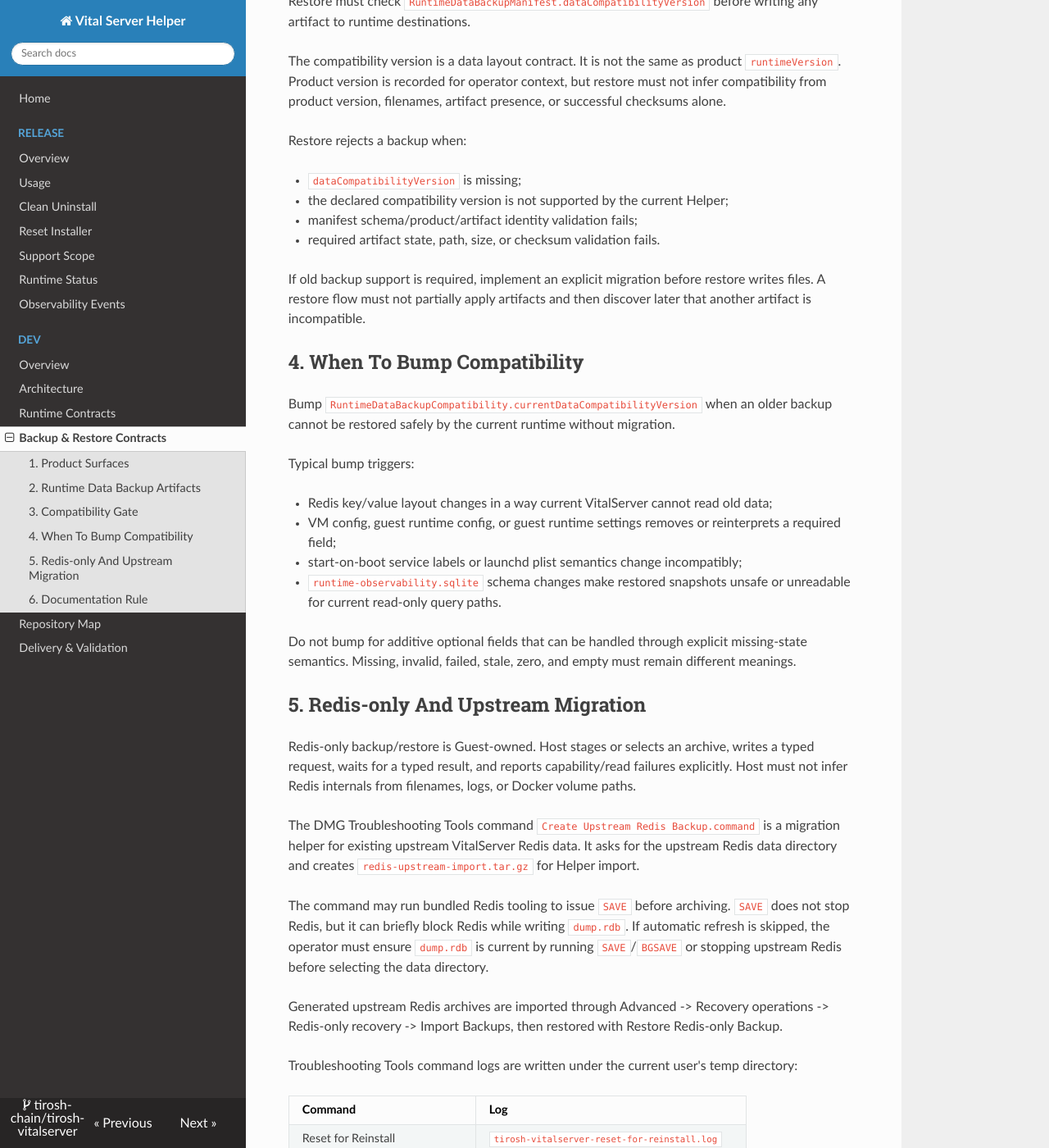
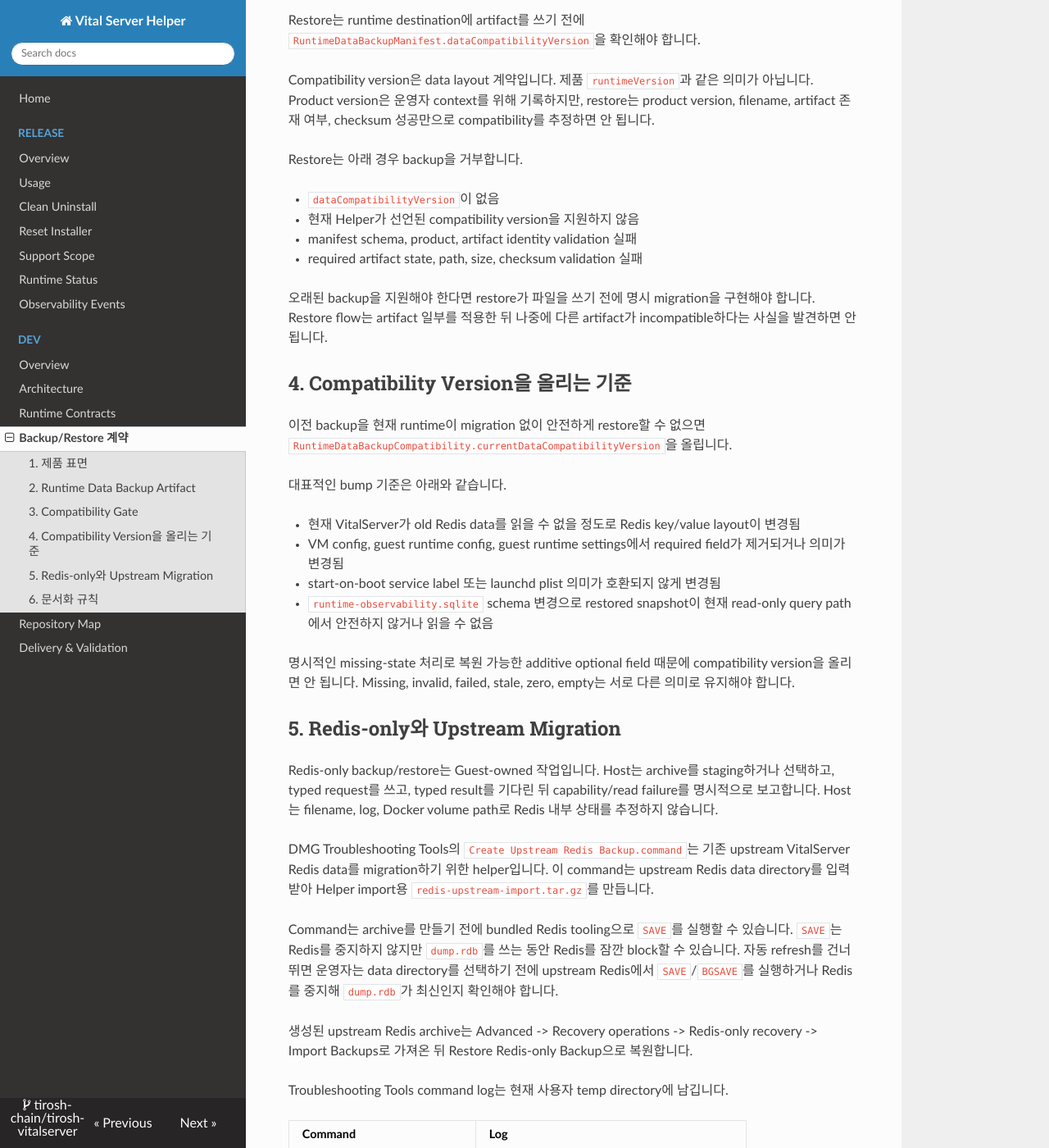
Before and after one commit to tirosh-chain/tirosh-vitalserver, an MkDocs documentation site: the page built from site-docs/dev/backup-restore-contracts.md, in a window 1280 px wide and 1400 px high, scrolled down 1461 px. Shown: the whole window at 82% size. Built offline with MkDocs 1.6.1, drawn with Linux system fonts in a browser that asks for light colours; nearby versions of some CDN libraries; some of the changed text lies outside the part shown.

Commit message:
docs: localize backup restore documentation

```diff
--- a/mkdocs.yml
+++ b/mkdocs.yml
@@ -30,6 +30,6 @@
       - Overview: dev/index.md
       - Architecture: dev/architecture.md
       - Runtime Contracts: dev/runtime-contracts.md
-      - Backup & Restore Contracts: dev/backup-restore-contracts.md
+      - Backup/Restore 계약: dev/backup-restore-contracts.md
       - Repository Map: dev/repository-map.md
       - Delivery & Validation: dev/delivery-validation.md
--- a/site-docs/dev/backup-restore-contracts.md
+++ b/site-docs/dev/backup-restore-contracts.md
@@ -1,110 +1,108 @@
-# Backup & Restore Contracts
+# Backup/Restore 계약
 
 이 문서는 Vital Server Helper의 backup/restore 구현 계약을 정리합니다.
 Release `usage.md`는 운영자가 눌러야 하는 메뉴와 판단 순서를 다루고, 이 문서는
 artifact 구성, data schema owner, restore compatibility, migration tool의 구현 기준을 다룹니다.
 
-## 1. Product Surfaces
+## 1. 제품 표면
 
-| Product surface | Internal operation | Intended use |
+| 제품 표면 | 내부 operation | 사용 목적 |
 |---|---|---|
-| VitalServer backup | `runtime-data-backup` | Helper-managed runtime state와 Guest Redis data를 하나의 복구 단위로 backup/restore |
+| VitalServer backup | `runtime-data-backup` | Helper가 관리하는 runtime state와 Guest Redis data를 하나의 복구 단위로 backup/restore |
 | Redis-only recovery | Redis backup/restore request | VM disk repair, uninstall, migration, 장애 분석처럼 Redis data만 분리해야 하는 고급 조치 |
 | Upstream Redis backup command | Troubleshooting Tools command | 기존 upstream VitalServer Redis data directory를 Helper Redis-only import archive로 변환 |
 
 일반 운영자는 VitalServer backup을 사용합니다. Redis-only recovery는 전체 runtime 상태를 되돌리는
 기능이 아니라 Redis data만 바꾸는 repair 기능입니다.
 
-## 2. Runtime Data Backup Artifacts
+## 2. Runtime Data Backup Artifact
 
 VitalServer backup은 하나의 restore unit이지만 artifact마다 schema owner가 다릅니다.
 
-| Artifact | Owner | Schema owner | Restore target |
+| Artifact | Owner | Schema owner | Restore 대상 |
 |---|---|---|---|
-| `redis-data` | Guest | VitalServer Redis key/value layout | Redis Docker volume through guest `redis-restore` |
-| `runtime-vm-config` | Host | VM runtime config contract | installed VM config document |
-| `guest-runtime-config` | Host | Guest deploy/runtime config contract | deployed guest runtime config document |
+| `redis-data` | Guest | VitalServer Redis key/value layout | guest `redis-restore`를 통한 Redis Docker volume |
+| `runtime-vm-config` | Host | VM runtime config contract | 설치된 VM config document |
+| `guest-runtime-config` | Host | Guest deploy/runtime config contract | 배포된 guest runtime config document |
 | `guest-runtime-settings` | Host | Runtime settings contract | runtime settings document |
 | `proxy-launch-daemon-settings` | Host | macOS launchd plist contract | proxy LaunchDaemon plist |
 | `start-on-boot-state` | Host | `RuntimeDataBackupStartOnBootStateDocument` | launchctl enabled/disabled state |
-| `runtime-status-document` | Host | Host runtime status document | optional UI continuity state |
-| `runtime-events-document` | Host | Host runtime event JSONL contract | optional UI continuity event history |
-| `runtime-observability-database` | Host | SQLite observability projection schema | optional UI continuity projection snapshot |
+| `runtime-status-document` | Host | Host runtime status document | UI continuity용 optional state |
+| `runtime-events-document` | Host | Host runtime event JSONL contract | UI continuity용 optional event history |
+| `runtime-observability-database` | Host | SQLite observability projection schema | UI continuity용 optional projection snapshot |
 
-Required recovery artifacts are Redis data, VM config, guest config, guest settings,
-proxy LaunchDaemon settings, and start-on-boot state. Status, events, and observability
-SQLite are optional continuity artifacts: if they are missing from the backup, restore
-continues without synthesizing replacement state.
+Required recovery artifact는 Redis data, VM config, guest config, guest settings,
+proxy LaunchDaemon settings, start-on-boot state입니다. Status, events, observability
+SQLite는 optional continuity artifact입니다. Backup에 없으면 restore는 대체 상태를 만들지 않고
+required artifact만 복원합니다.
 
 ## 3. Compatibility Gate
 
-Restore must check `RuntimeDataBackupManifest.dataCompatibilityVersion` before writing any
-artifact to runtime destinations.
+Restore는 runtime destination에 artifact를 쓰기 전에
+`RuntimeDataBackupManifest.dataCompatibilityVersion`을 확인해야 합니다.
 
-The compatibility version is a data layout contract. It is not the same as product
-`runtimeVersion`. Product version is recorded for operator context, but restore must not
-infer compatibility from product version, filenames, artifact presence, or successful
-checksums alone.
+Compatibility version은 data layout 계약입니다. 제품 `runtimeVersion`과 같은 의미가 아닙니다.
+Product version은 운영자 context를 위해 기록하지만, restore는 product version, filename,
+artifact 존재 여부, checksum 성공만으로 compatibility를 추정하면 안 됩니다.
 
-Restore rejects a backup when:
+Restore는 아래 경우 backup을 거부합니다.
 
-- `dataCompatibilityVersion` is missing;
-- the declared compatibility version is not supported by the current Helper;
-- manifest schema/product/artifact identity validation fails;
-- required artifact state, path, size, or checksum validation fails.
+- `dataCompatibilityVersion`이 없음
+- 현재 Helper가 선언된 compatibility version을 지원하지 않음
+- manifest schema, product, artifact identity validation 실패
+- required artifact state, path, size, checksum validation 실패
 
-If old backup support is required, implement an explicit migration before restore writes
-files. A restore flow must not partially apply artifacts and then discover later that
-another artifact is incompatible.
+오래된 backup을 지원해야 한다면 restore가 파일을 쓰기 전에 명시 migration을 구현해야 합니다.
+Restore flow는 artifact 일부를 적용한 뒤 나중에 다른 artifact가 incompatible하다는 사실을 발견하면
+안 됩니다.
 
-## 4. When To Bump Compatibility
+## 4. Compatibility Version을 올리는 기준
 
-Bump `RuntimeDataBackupCompatibility.currentDataCompatibilityVersion` when an older backup
-cannot be restored safely by the current runtime without migration.
+이전 backup을 현재 runtime이 migration 없이 안전하게 restore할 수 없으면
+`RuntimeDataBackupCompatibility.currentDataCompatibilityVersion`을 올립니다.
 
-Typical bump triggers:
+대표적인 bump 기준은 아래와 같습니다.
 
-- Redis key/value layout changes in a way current VitalServer cannot read old data;
-- VM config, guest runtime config, or guest runtime settings removes or reinterprets a
-  required field;
-- start-on-boot service labels or launchd plist semantics change incompatibly;
-- `runtime-observability.sqlite` schema changes make restored snapshots unsafe or
-  unreadable for current read-only query paths.
+- 현재 VitalServer가 old Redis data를 읽을 수 없을 정도로 Redis key/value layout이 변경됨
+- VM config, guest runtime config, guest runtime settings에서 required field가 제거되거나 의미가 변경됨
+- start-on-boot service label 또는 launchd plist 의미가 호환되지 않게 변경됨
+- `runtime-observability.sqlite` schema 변경으로 restored snapshot이 현재 read-only query path에서
+  안전하지 않거나 읽을 수 없음
 
-Do not bump for additive optional fields that can be handled through explicit missing-state
-semantics. Missing, invalid, failed, stale, zero, and empty must remain different meanings.
+명시적인 missing-state 처리로 복원 가능한 additive optional field 때문에 compatibility version을
+올리면 안 됩니다. Missing, invalid, failed, stale, zero, empty는 서로 다른 의미로 유지해야 합니다.
 
-## 5. Redis-only And Upstream Migration
+## 5. Redis-only와 Upstream Migration
 
-Redis-only backup/restore is Guest-owned. Host stages or selects an archive, writes a typed
-request, waits for a typed result, and reports capability/read failures explicitly. Host must
-not infer Redis internals from filenames, logs, or Docker volume paths.
+Redis-only backup/restore는 Guest-owned 작업입니다. Host는 archive를 staging하거나 선택하고,
+typed request를 쓰고, typed result를 기다린 뒤 capability/read failure를 명시적으로 보고합니다.
+Host는 filename, log, Docker volume path로 Redis 내부 상태를 추정하지 않습니다.
 
-The DMG Troubleshooting Tools command `Create Upstream Redis Backup.command` is a migration
-helper for existing upstream VitalServer Redis data. It asks for the upstream Redis data
-directory and creates `redis-upstream-import.tar.gz` for Helper import.
+DMG Troubleshooting Tools의 `Create Upstream Redis Backup.command`는 기존 upstream VitalServer Redis
+data를 migration하기 위한 helper입니다. 이 command는 upstream Redis data directory를 입력받아
+Helper import용 `redis-upstream-import.tar.gz`를 만듭니다.
 
-The command may run bundled Redis tooling to issue `SAVE` before archiving. `SAVE` does not
-stop Redis, but it can briefly block Redis while writing `dump.rdb`. If automatic refresh is
-skipped, the operator must ensure `dump.rdb` is current by running `SAVE`/`BGSAVE` or stopping
-upstream Redis before selecting the data directory.
+Command는 archive를 만들기 전에 bundled Redis tooling으로 `SAVE`를 실행할 수 있습니다. `SAVE`는
+Redis를 중지하지 않지만 `dump.rdb`를 쓰는 동안 Redis를 잠깐 block할 수 있습니다. 자동 refresh를
+건너뛰면 운영자는 data directory를 선택하기 전에 upstream Redis에서 `SAVE`/`BGSAVE`를 실행하거나
+Redis를 중지해 `dump.rdb`가 최신인지 확인해야 합니다.
 
-Generated upstream Redis archives are imported through Advanced -> Recovery operations ->
-Redis-only recovery -> Import Backups, then restored with Restore Redis-only Backup.
+생성된 upstream Redis archive는 Advanced -> Recovery operations -> Redis-only recovery ->
+Import Backups로 가져온 뒤 Restore Redis-only Backup으로 복원합니다.
 
-Troubleshooting Tools command logs are written under the current user's temp directory:
+Troubleshooting Tools command log는 현재 사용자 temp directory에 남깁니다.
 
 | Command | Log |
 |---|---|
 | Reset for Reinstall | `tirosh-vitalserver-reset-for-reinstall.log` |
 | Create Upstream Redis Backup | `tirosh-vitalserver-upstream-redis-backup.log` |
 
-## 6. Documentation Rule
+## 6. 문서화 규칙
 
-When backup/restore behavior changes, update both:
+Backup/restore 동작이 바뀌면 아래 문서를 함께 갱신합니다.
 
-- release usage docs with the operator-visible menu/result change;
-- this dev contract with schema owner, compatibility, or migration implications.
+- release usage 문서: 운영자가 보는 메뉴, 결과, 실패 안내
+- 이 dev 계약 문서: schema owner, compatibility, migration 의미
 
-Repeated restore failures must also be promoted into troubleshooting docs with symptom,
-cause, fix direction, and prevention.
+반복되는 restore failure는 symptom, cause, fix direction, prevention을 갖춘 troubleshooting 문서로
+승격합니다.
```
Also changed, not shown: docs/runtime/macos/runtime-data-backup.md (+83 -81 lines), docs/troubleshooting/077_runtime-data-backup-compatibility.md (+34 -35 lines), site-docs/dev/index.md (+2 -2 lines), site-docs/release/usage.md (+2 -2 lines).
